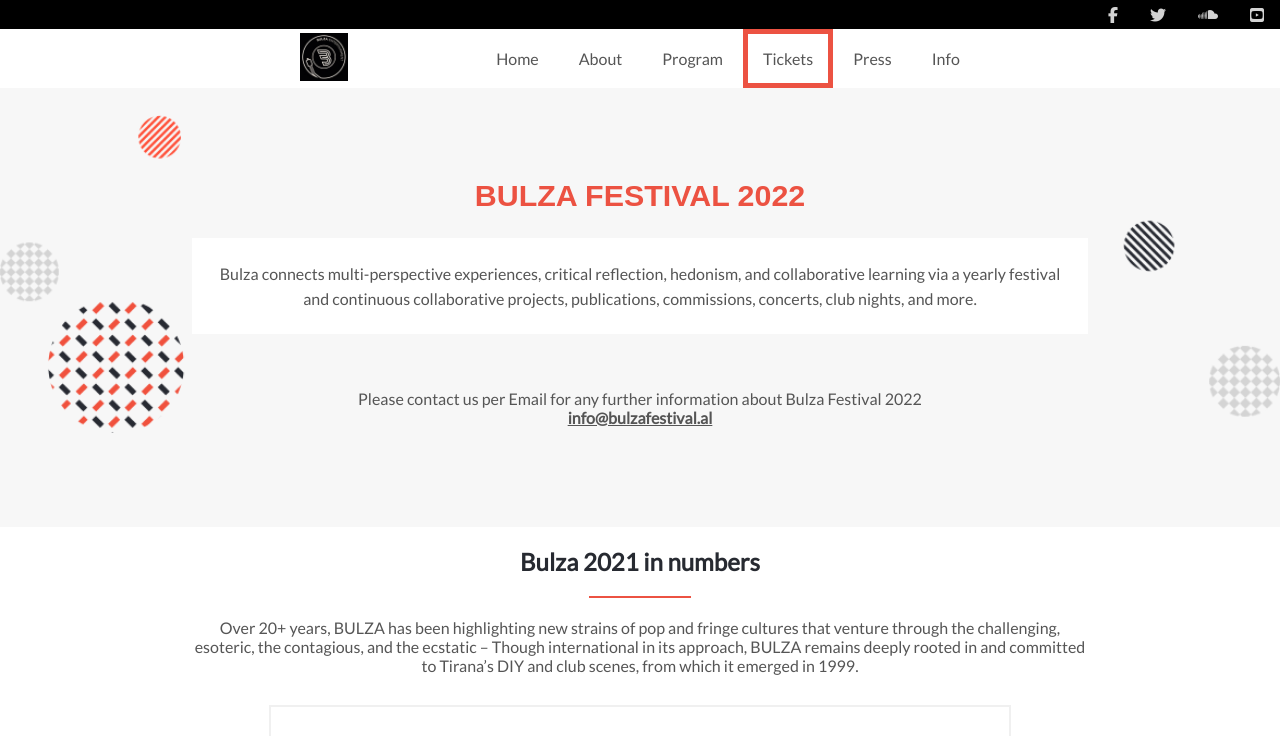
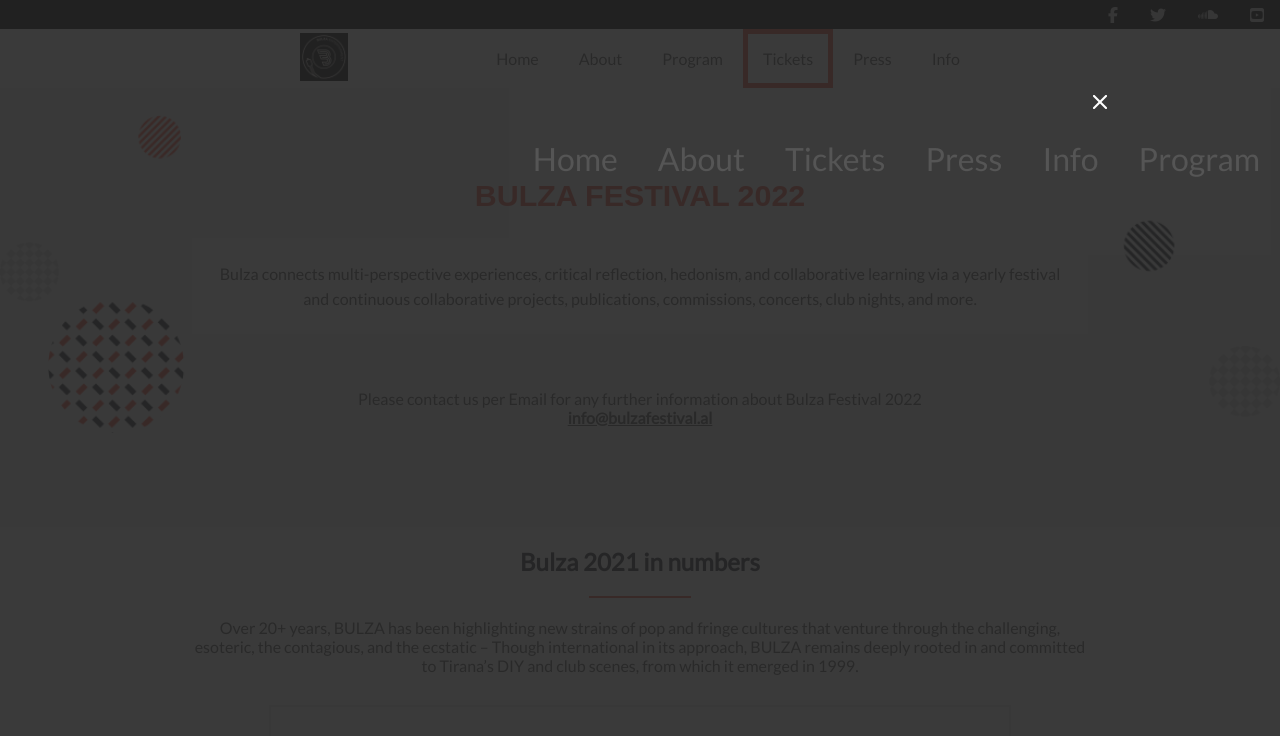
Before and after one commit to myelin0/Festival-Page, a plain HTML site: page about.html in a window 1280 px wide. Shown: the top 736 px of the page. Drawn offline with Linux system fonts and the light colour scheme; a web font is replaced by a local one.

Commit message:
Add Menu Overlay

```diff
--- a/about.css
+++ b/about.css
@@ -30,9 +30,9 @@
   background-color: #f7f7f7;
 }
 
-.menu-links {
+/* .menu-links {
   display: none;
-}
+} */
 
 .hamb {
   padding: 1.2rem 1.3rem;
@@ -242,6 +242,39 @@
 .hidden{
   display: none;
 }
+.overlay {
+  height: 100%;
+  width: 100%;
+  position: fixed;
+  z-index: 100;
+  left: 0;
+  top: 0;
+  background-color: rgba(37, 37, 37, 0.9);
+  overflow-x: hidden;
+
+}
+
+.closebtn {
+  display: inline-block;
+  width: 24px;
+  height: 24px;
+  cursor: pointer;
+  margin-left: 85%;
+  margin-top: 7%;
+}
+
+.overlay a {
+  padding: 15px;
+  text-decoration: none;
+  display: block;
+  /* transition: 0.3s; */
+  font-size: 32px;
+  font-style: normal;
+  font-weight: 450;
+  line-height: 44px;
+  text-align: left;
+  color: #fff;
+}
 @media screen and (min-width: 768px) {
 .navbar-d {
   display: flex;
@@ -259,6 +292,8 @@
 .menu-button {
   display:none;
 }
+
+
 
 #dNav{
   background-color: white;
--- a/about.html
+++ b/about.html
@@ -18,12 +18,24 @@
         <div><i class="fa fa-soundcloud"></i></div>
         <div><i class="fa fa-youtube-square"></i></div>
     </div>
+    <div class="overlay ">
+        <img class="closebtn" src="images/close-icon.png" alt="Close button">
+        <nav class="menu-links ">
+            <a class="common" href="about.html">Home</a>
+            <a class="common" href="index.html">About</a>
 
-    <div id="dNav" class="">
+            <a class="common" href="#">Tickets</a>
+            <a class="common" href="#">Press</a>
+            <a class="common" href="#">Info</a>
+            <a class="common" href="#program">Program</a>
+        </nav>
+    </div>
+
+    <div id="dNav" class="hidden">
         <a href="index.html"><img class="hidden logo" src="images/logoFooter.jpg" alt=""></a>
         <nav class="menu-links ">
-            <a class="common home" href="index.html">Home</a>
-            <a class="common about" href="about.html">About</a>
+            <a class="common" href="index.html">Home</a>
+            <a class="common" href="about.html">About</a>
             <a class="common" href="#program">Program</a>
             <a class="common navT" href="">Tickets</a>
             <a class="common" href="">Press</a>
@@ -99,7 +111,7 @@
         </div>
         <div class="partner-logos">
             <img id="logo1" src="images/Tob-logo.svg" alt="">
-            <img id="logo2"src="images/Logo-Bashkia-Tirane.svg" alt="">
+            <img id="logo2" src="images/Logo-Bashkia-Tirane.svg" alt="">
             <img id="logo3" src="images/birra-korca-logo2-01.svg" alt="">
             <img id="logo4" src="images/Posta_Shqiptare.svg" alt="">
     </div>
--- a/about.js
+++ b/about.js
@@ -1,22 +1,28 @@
-span
-
-
 /// //hamburger menu///////////////////
 const hamburger = document.querySelector('.menu-button');
 const closebtn = document.querySelector('.closebtn');
-const navmenu = document.querySelector('.menu-links');
+const overlay = document.querySelector('.overlay');
 const common = document.querySelectorAll('.common');
 
-hamburger.addEventListener('click', () => {
-  navmenu.classList.toggle('show');
-});
+function openMenu() {
+  overlay.classList.remove('hidden');
+};
+function closeMenu() {
+  overlay.classList.add('hidden');
+};
 
-closebtn.addEventListener('click', () => {
-  navmenu.classList.remove('show');
-});
+function check(){
+  overlay.classList.toggle('hidden')
+};
+
+closebtn.addEventListener('click', closeMenu);
+hamburger.addEventListener('click', openMenu);
 
 for (let i = 0; i < common.length; i += 1) {
-  common[i].addEventListener('click', () => {
-    navmenu.classList.remove('show');
-  });
-}
+  console.log(common[i]);
+  if (common[i].includes("href='index.html'")) {
+    common[i].addEventListener("click", check);
+  } else {
+    common[i].addEventListener("click", closeMenu);
+  }
+};
--- a/style.css
+++ b/style.css
@@ -238,9 +238,9 @@
   display: none;
 }
 
-.menu-links {
+/* .menu-links {
   display: none;
-}
+} */
 
 /*
 .menu-links.show {
@@ -262,7 +262,7 @@
   height: 100%;
   width: 100%;
   position: fixed;
-  z-index: 1;
+  z-index: 100;
   left: 0;
   top: 0;
   background-color: rgba(37, 37, 37, 0.9);
@@ -275,14 +275,14 @@
   height: 24px;
   cursor: pointer;
   margin-left: 85%;
-  margin-top: -63px;
+  margin-top: 7%;
 }
 
 .overlay a {
   padding: 15px;
   text-decoration: none;
   display: block;
-  transition: 0.3s;
+  /* transition: 0.3s; */
   font-size: 32px;
   font-style: normal;
   font-weight: 450;
@@ -312,7 +312,7 @@
   display:none;
 }
 
-#dNav{
+#deskNav{
   background-color: white;
   display:flex;
   justify-content: center;
```
Also changed, not shown: index.html (+14 -16 lines), index.js (+22 -32 lines).
